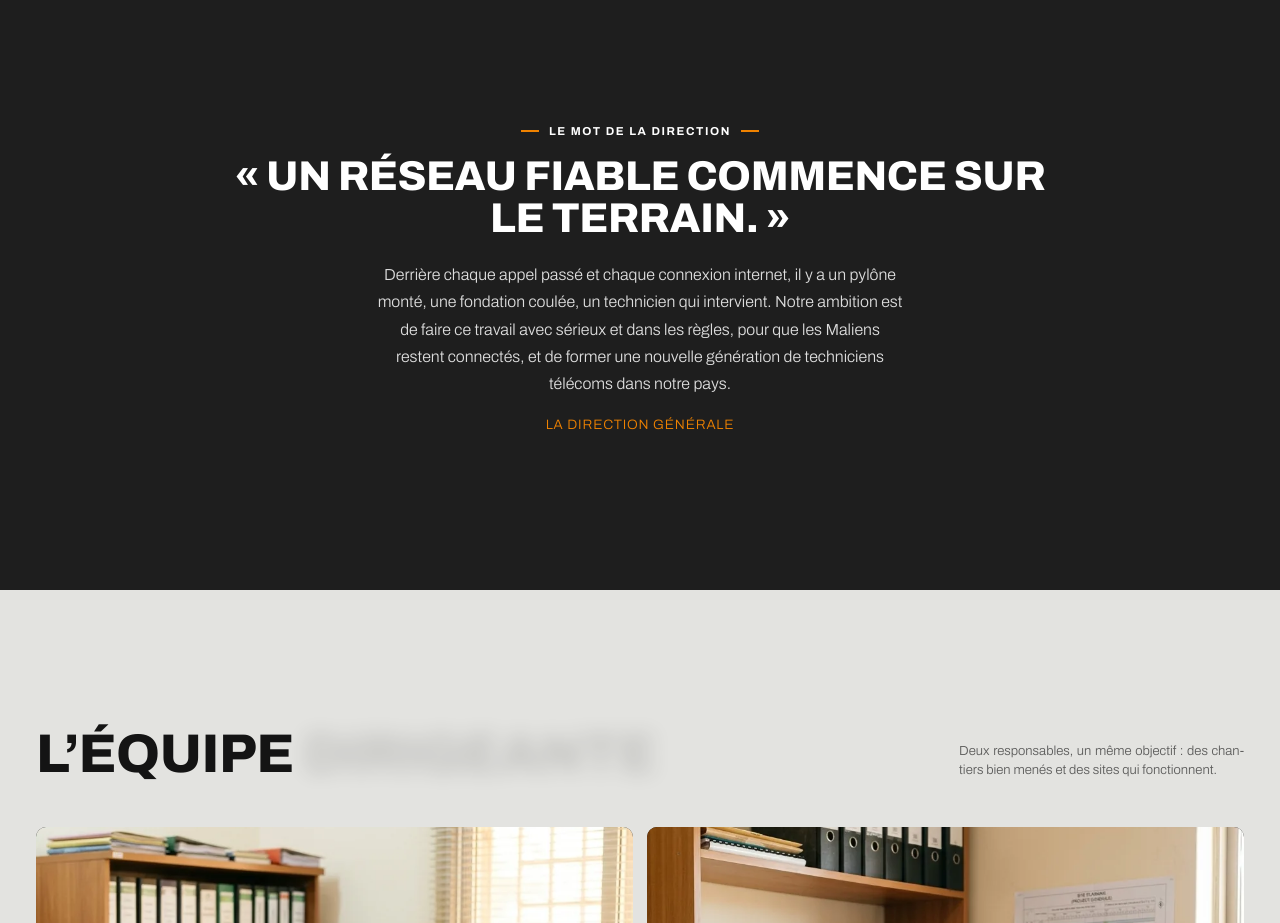
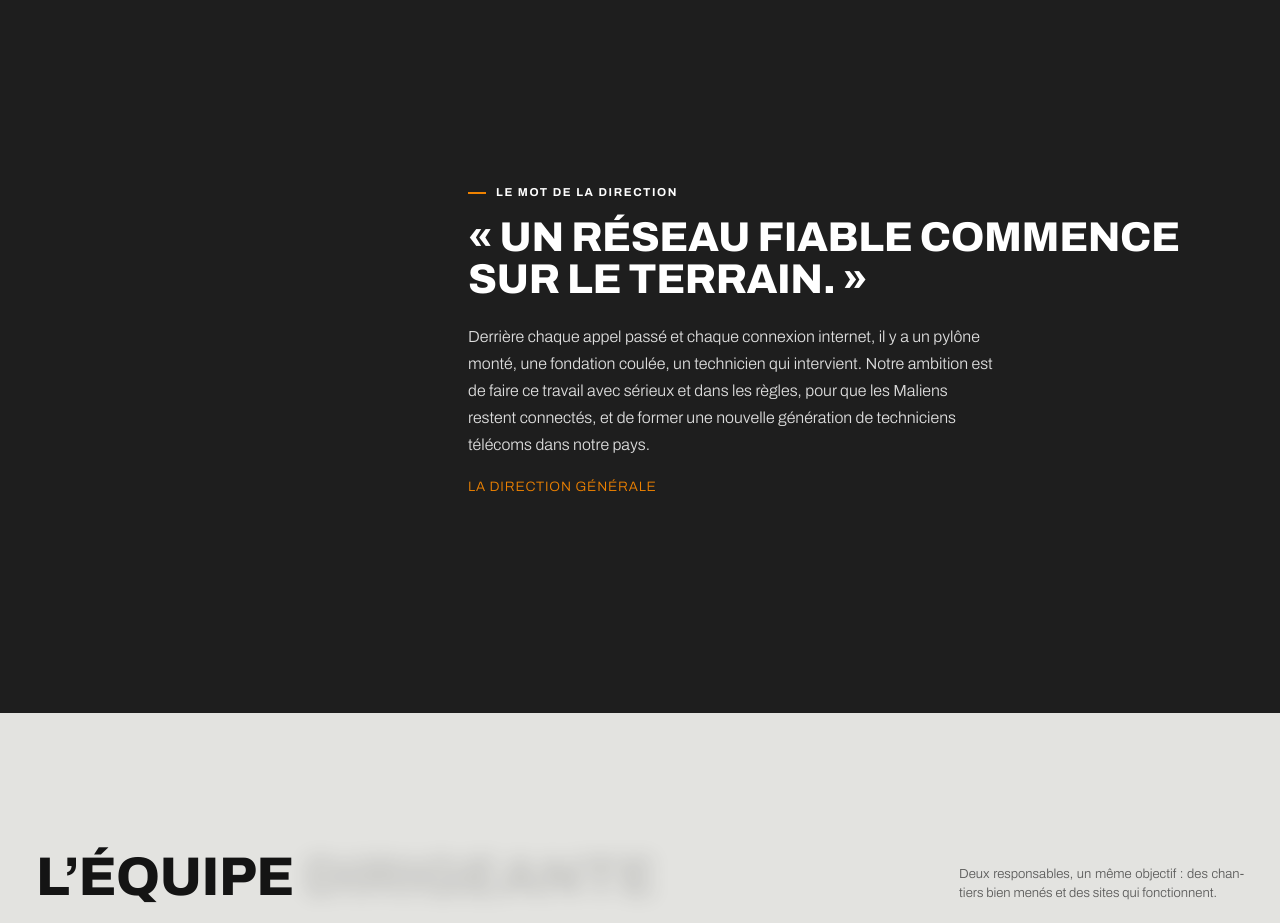
Before and after one commit to Hamadoun23/AGS, a plain HTML site: page index.html in a window 1280 px wide. Shown: the part 4240-5163 px from the top of the page. Drawn offline with Linux system fonts and the light colour scheme.

Commit message:
Mot de la direction : mise en page d'origine, emplacement de la photo laissé vide
Co-Authored-By: Claude Opus 5.5 <noreply@anthropic.com>

```diff
--- a/assets/css/pages.css
+++ b/assets/css/pages.css
@@ -243,8 +243,6 @@
   .personne__texte { position: absolute; left: 36px; right: 36px; bottom: 34px; padding: 0; }
 }
 
-/* Mot du dirigeant sans photo : message seul, centré */
-.mot--seul { display: block; max-width: 820px; text-align: center; }
-.mot--seul .mot__texte p { margin-left: auto; margin-right: auto; }
-.mot--seul .cv__h2 { justify-content: center; }
-.mot--seul .cv__h2::after { content: ""; width: 18px; height: 2px; background: var(--gold); }
+/* Mot de la direction : la photo est retirée, son emplacement reste vide (ordinateur seulement) */
+.mot__vide { display: none; }
+@media (min-width: 960px) { .mot__vide { display: block; aspect-ratio: 4 / 5; } }
--- a/index.html
+++ b/index.html
@@ -156,7 +156,8 @@
 
 <!-- ===== MOT DE LA DIRECTION ===== -->
 <section class="sec">
-  <div class="wrap mot mot--seul">
+  <div class="wrap mot">
+    <div class="mot__vide" aria-hidden="true"></div>
     <div class="mot__texte">
       <h2 class="cv__h2">Le mot de la direction</h2>
       <blockquote class="display mot__citation">«&nbsp;Un réseau fiable commence sur le terrain.&nbsp;»</blockquote>
```
Also changed, not shown: 1 other file.
